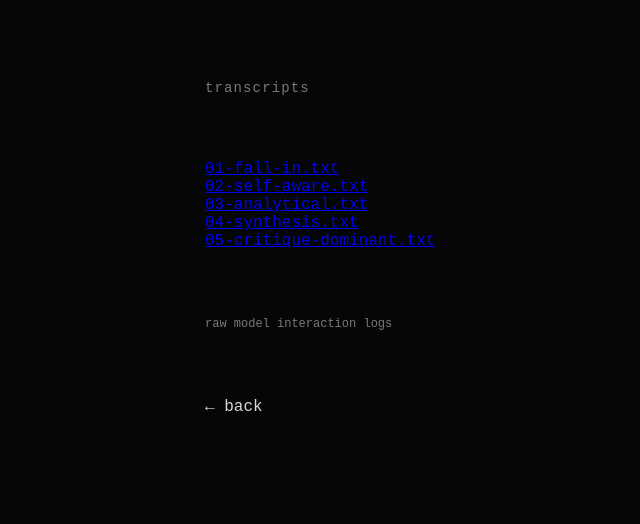
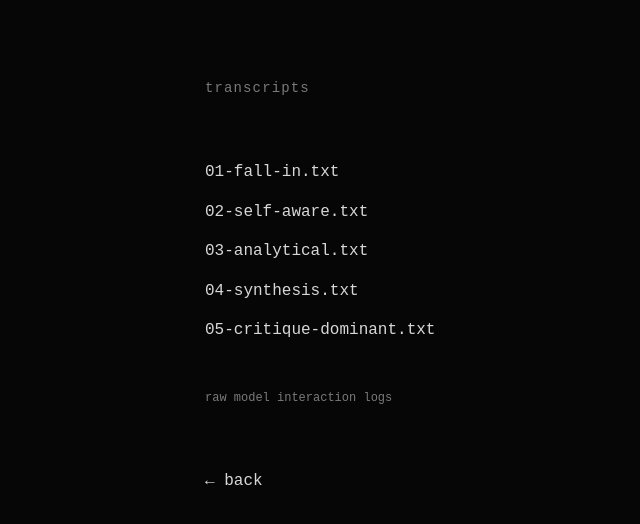
Before and after one commit to observer-null/observer-null, a plain HTML site: page transcripts/index.html in a window 1280 px wide. Shown: the whole page, without its empty margins (83-723 px from the left). Drawn offline with Linux system fonts and the light colour scheme.

Commit message:
refine transcripts page styling

```diff
--- a/blurbs.css
+++ b/blurbs.css
@@ -131,3 +131,35 @@ body {
     max-width: none;
   }
 }
+
+/* transcripts page refinements */
+
+.transcript-list {
+  margin-top: 8px;
+}
+
+.transcript-list div {
+  margin-bottom: 14px;
+}
+
+.transcript-list a {
+  display: inline-block;
+  color: var(--text);
+  text-decoration: none;
+  line-height: 1.6;
+}
+
+.transcript-list a:hover {
+  color: var(--accent);
+}
+
+.transcript-note {
+  margin-top: -20px;
+}
+
+.transcript-note p {
+  margin: 0;
+  color: var(--muted);
+  font-size: 12px;
+  line-height: 1.7;
+}
```
